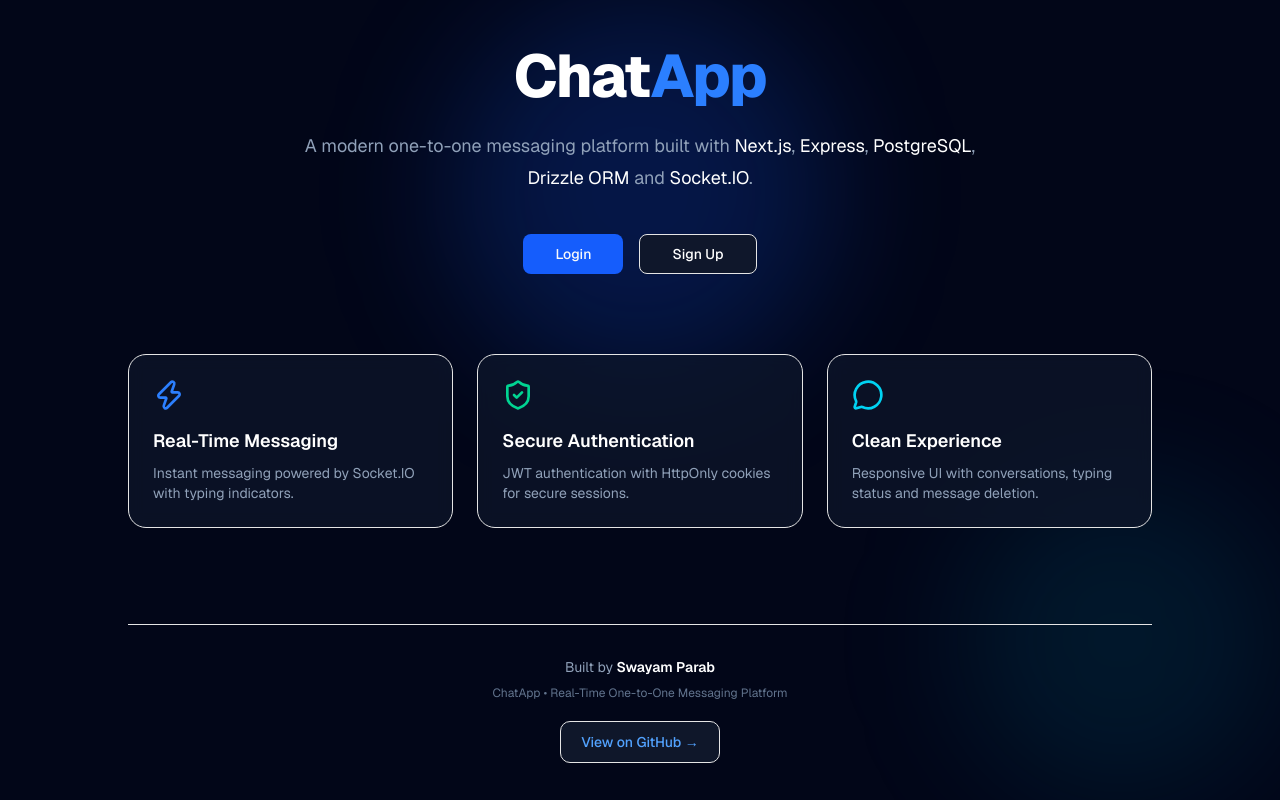
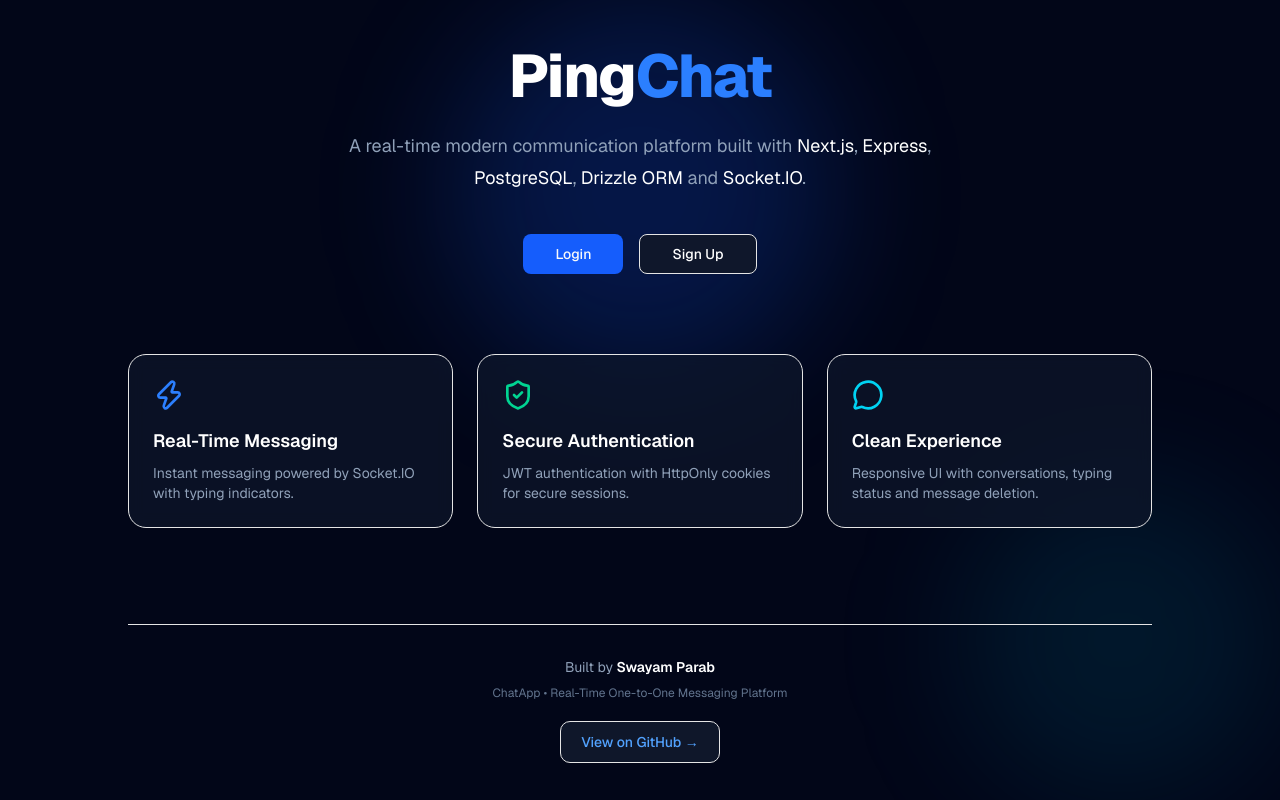
Before and after one commit to swayamparab/ChatApp, a Next.js app in the folder frontend/: page / in a window 1280 px wide. Built offline with nearby package versions, Linux system fonts and the light colour scheme; no server answers.

Commit message:
NAME CHANGE

```diff
--- a/frontend/app/layout.tsx
+++ b/frontend/app/layout.tsx
@@ -15,8 +15,8 @@ const geist = Geist({
 
 export const metadata: Metadata = {
   title: {
-    default: "ChatApp",
-    template: "%s | ChatApp",
+    default: "PingChat",
+    template: "%s | PingChat",
   },
   description: "Real-time one-to-one chat application",
 
--- a/frontend/app/page.tsx
+++ b/frontend/app/page.tsx
@@ -18,11 +18,11 @@ export default function HomePage() {
       <div className="relative z-10 w-full max-w-5xl">
         <div className="text-center">
           <h1 className="text-6xl font-extrabold tracking-tight text-white mt-10">
-            Chat<span className="text-blue-500">App</span>
+            Ping<span className="text-blue-500">Chat</span>
           </h1>
 
           <p className="mx-auto mt-6 max-w-2xl text-lg leading-8 text-slate-400">
-            A modern one-to-one messaging platform built with
+            A real-time modern communication platform built with
             <span className="text-white"> Next.js</span>,
             <span className="text-white"> Express</span>,
             <span className="text-white"> PostgreSQL</span>,
```
Also changed, not shown: 1 other file (tests, documents, lock files or other folders).
